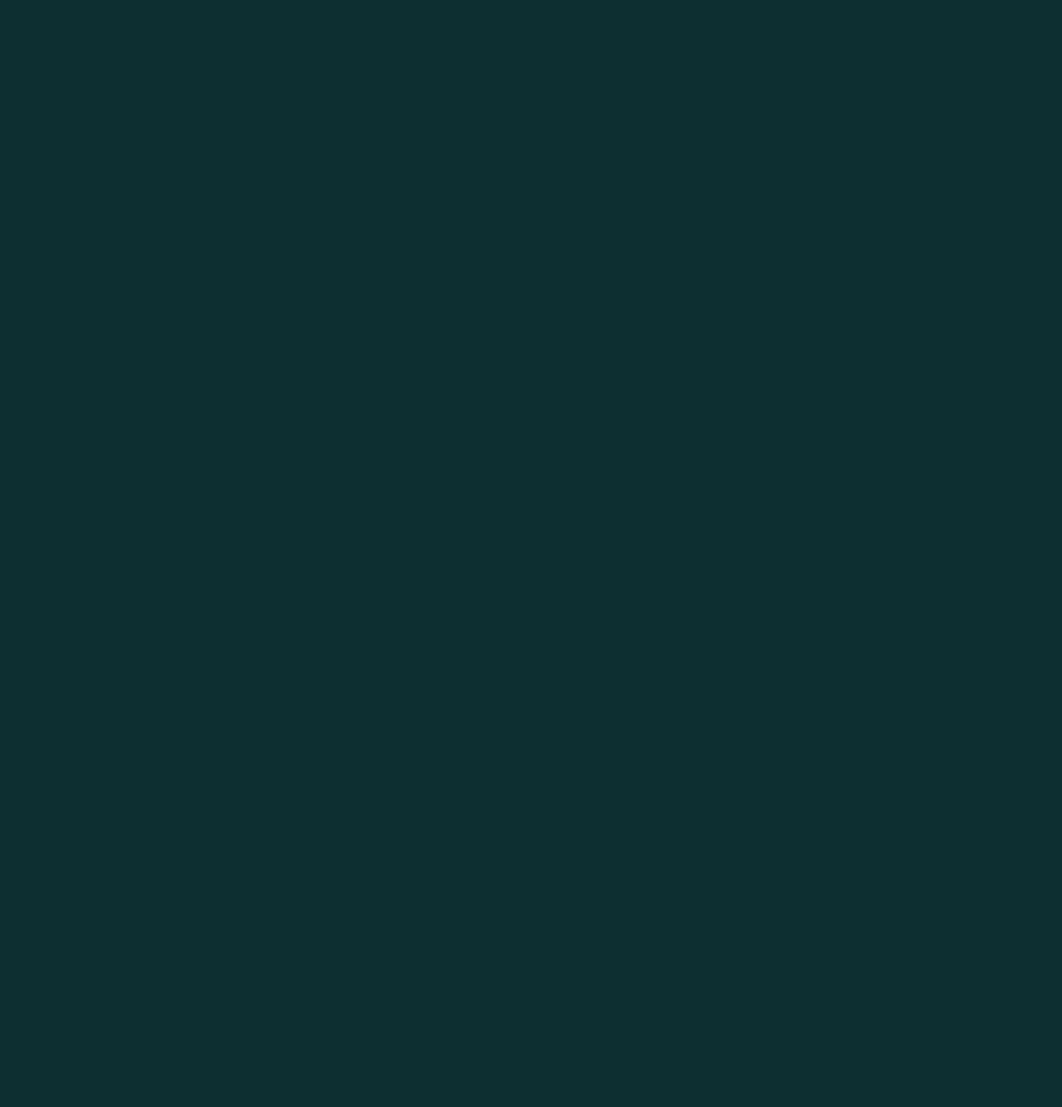
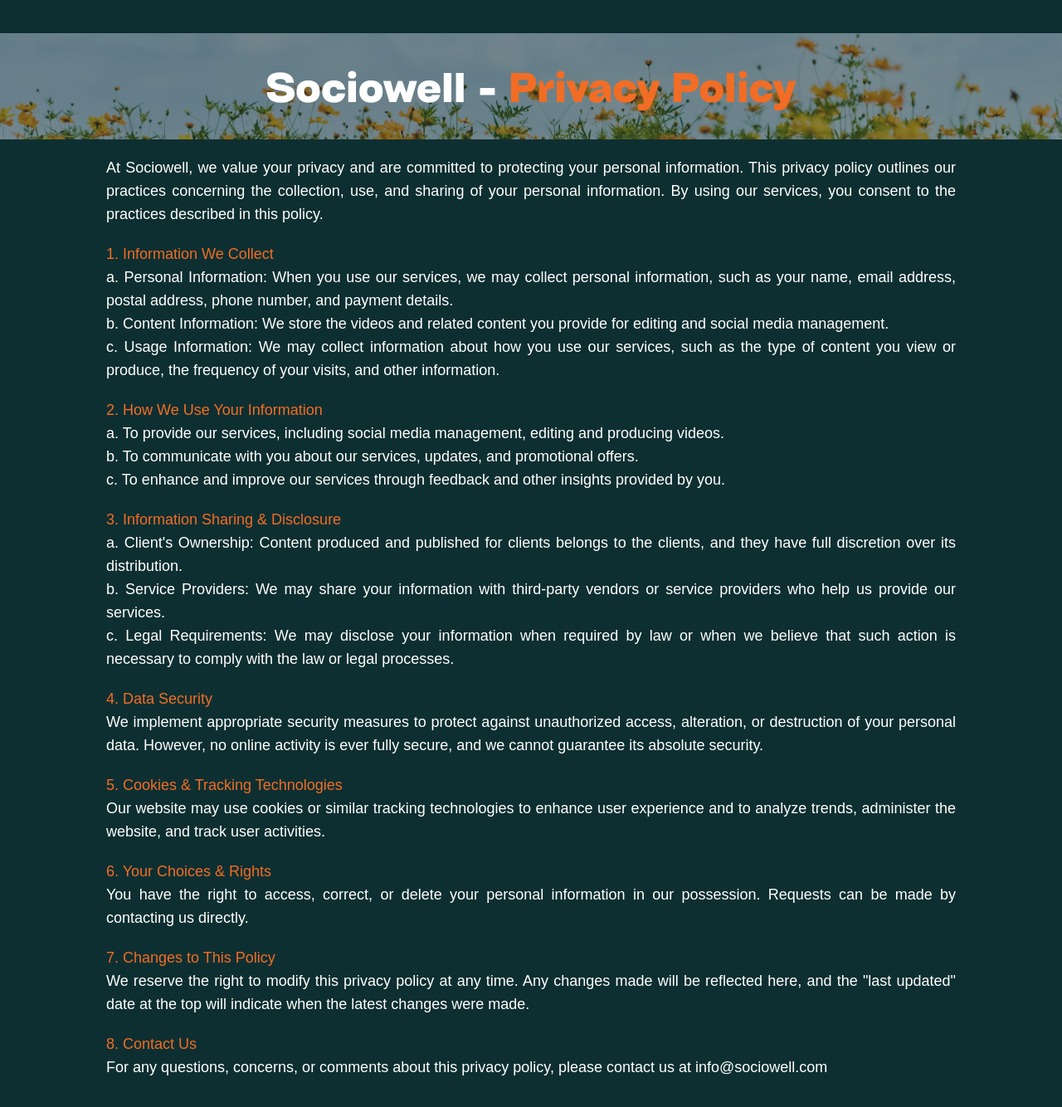
Before and after one commit to Lakshay1103/lakshay, a Next.js app: page /privacy in a window 1280 px wide. Shown: the top 1334 px of the page at 83% size. Before the commit the page ends 800 px from the top, so only its background shows below. Built offline with nearby package versions, Linux system fonts and the light colour scheme; a web font is replaced by a local one.

Commit message:
Added privacy page

```diff
--- a/app/privacy/page.jsx
+++ b/app/privacy/page.jsx
@@ -2,8 +2,66 @@
 
 const page = () => {
     return (
-        <div>
+        <div className='mt-5 flex flex-col justify-center items-center'>
 
+            <div className="relative flex justify-center items-center w-full p-10 bg-center my-5">
+                <div className="absolute inset-0 bg-[url('/privacy-bg.jpg')] bg-cover bg-center opacity-50"></div>
+                <h1 className="relative text-white text-xl font-semibold md:text-5xl">
+                    Sociowell - <span className="text-[#F16D25]">Privacy Policy</span>
+                </h1>
+            </div>
+
+            <div className='mx-6 md:mx-32 text-justify text-white text-lg mb-10'>
+
+                <p>At Sociowell, we value your privacy and are committed to protecting your personal
+                    information. This privacy policy outlines our practices concerning the collection,
+                    use, and sharing of your personal information. By using our services, you consent to
+                    the practices described in this policy.
+                </p>
+
+                <p className='text-[#F16D25] mt-5'>1. Information We Collect</p>
+                <p>a. Personal Information: When you use our services, we may collect personal information,
+                    such as your name, email address, postal address, phone number, and payment details.<br />
+                    b. Content Information: We store the videos and related content you provide for editing
+                    and social media management.<br />
+                    c. Usage Information: We may collect information about how you use our services, such as
+                    the type of content you view or produce, the frequency of your visits, and other information.
+                </p>
+
+                <p className='text-[#F16D25] mt-5'>2. How We Use Your Information</p>
+                <p>a. To provide our services, including social media management, editing and producing videos.<br />
+                    b. To communicate with you about our services, updates, and promotional offers.<br />
+                    c. To enhance and improve our services through feedback and other insights provided by you.
+
+                </p>
+
+                <p className='text-[#F16D25] mt-5'>3. Information Sharing & Disclosure</p>
+                <p>a. Client's Ownership: Content produced and published for clients belongs to the clients, and they have full discretion over its distribution.<br />
+                    b. Service Providers: We may share your information with third-party vendors or service providers who help us provide our services.<br />
+                    c. Legal Requirements: We may disclose your information when required by law or when we believe that such action is necessary to comply with the law or legal processes.
+                </p>
+
+                <p className='text-[#F16D25] mt-5'>4. Data Security</p>
+                <p>We implement appropriate security measures to protect against unauthorized access, alteration, or destruction of your personal data. However, no online activity is ever fully secure, and we cannot guarantee its absolute security.</p>
+
+                <p className='text-[#F16D25] mt-5'>5. Cookies & Tracking Technologies</p>
+                <p>Our website may use cookies or similar tracking technologies to enhance user experience and to analyze trends, administer the website, and track user activities.
+                </p>
+
+                <p className='text-[#F16D25] mt-5'>6. Your Choices & Rights</p>
+                <p>You have the right to access, correct, or delete your personal information in our possession. Requests can be made by contacting us directly.
+                </p>
+
+
+                <p className='text-[#F16D25] mt-5'>7. Changes to This Policy</p>
+                <p>We reserve the right to modify this privacy policy at any time. Any changes made will be reflected here, and the "last updated" date at the top will indicate when the latest changes were made.
+                </p>
+
+                <p className='text-[#F16D25] mt-5'>8. Contact Us</p>
+                <p>For any questions, concerns, or comments about this privacy policy, please contact us at info@sociowell.com
+                </p>
+
+            </div>
         </div>
     )
 }
```
Also changed, not shown: public/privacy-bg.jpg (added).
